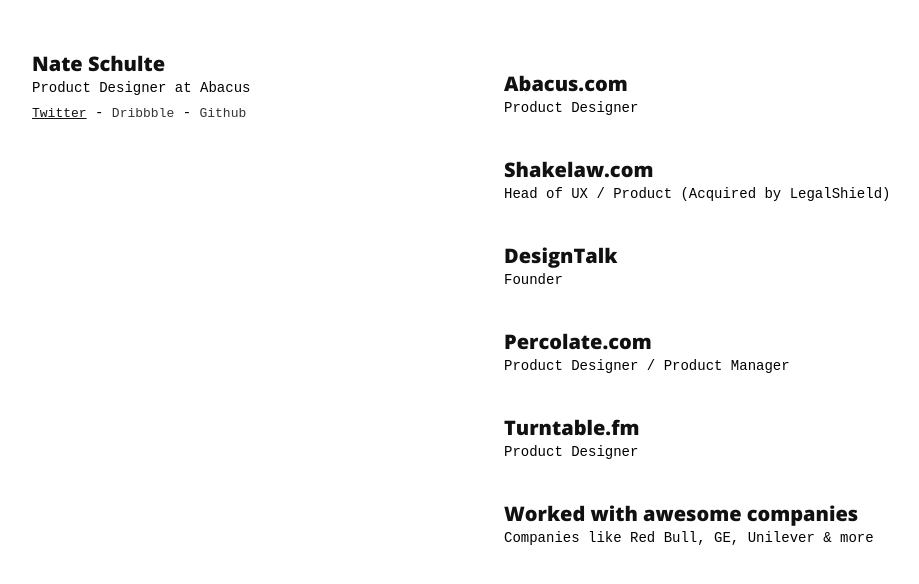
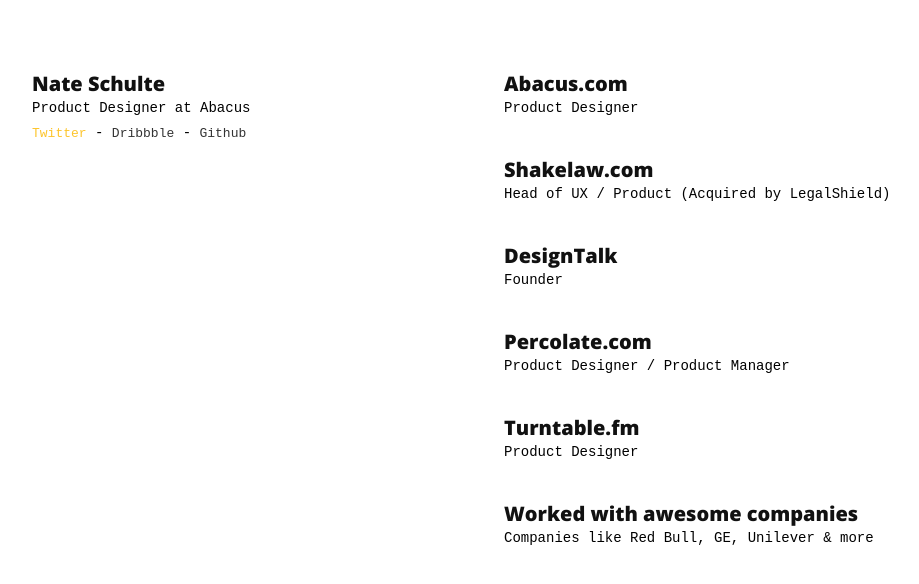
Before and after one commit to natechenette/nateschulte.github.io, a plain HTML site: page index.html in a window 1280 px wide. In both pictures the pointer is over the link "Twitter". Shown: the whole page, without its empty margins (18-937 px from the left). Drawn offline with nearby package versions, Linux system fonts and the light colour scheme; a web font is replaced by a local one.

Commit message:
small style changes

```diff
--- a/main.css
+++ b/main.css
@@ -18,6 +18,7 @@
 	width: 30%;
 	float:left;
 	overflow: auto;
+	padding-top: 20px;
 }
 
 .right {
@@ -33,8 +34,7 @@
 }
 
 a:hover {
-	color: #111;
-	text-decoration: underline;
+	color: #FDC52D;
 }
 
 h1 {
@@ -57,6 +57,7 @@
 .item {
 	box-sizing: border-box;
 	padding: 20px 0;
+	max-width: 600px;
 	transition: all 0.3s;
 	-webkit-transition:all 0.3s;
 	-moz-transition: all 0.3s;
```
